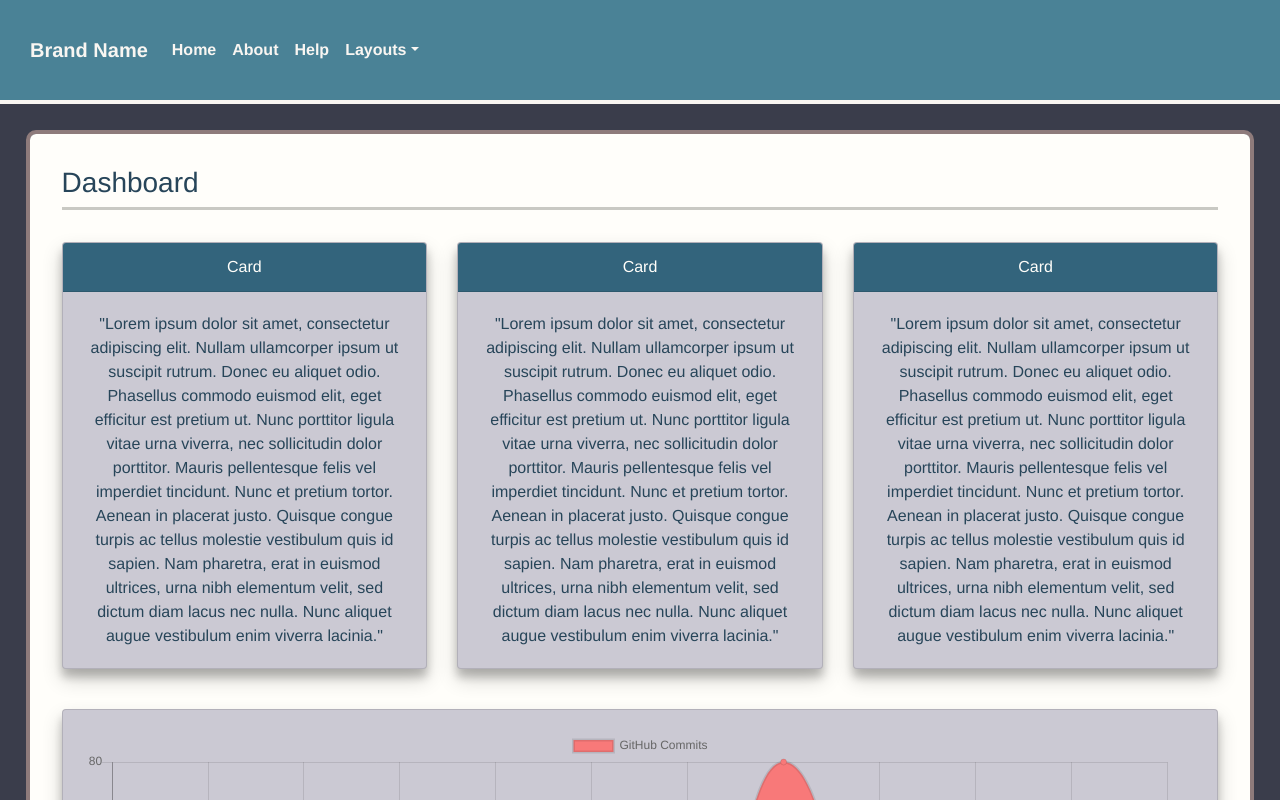
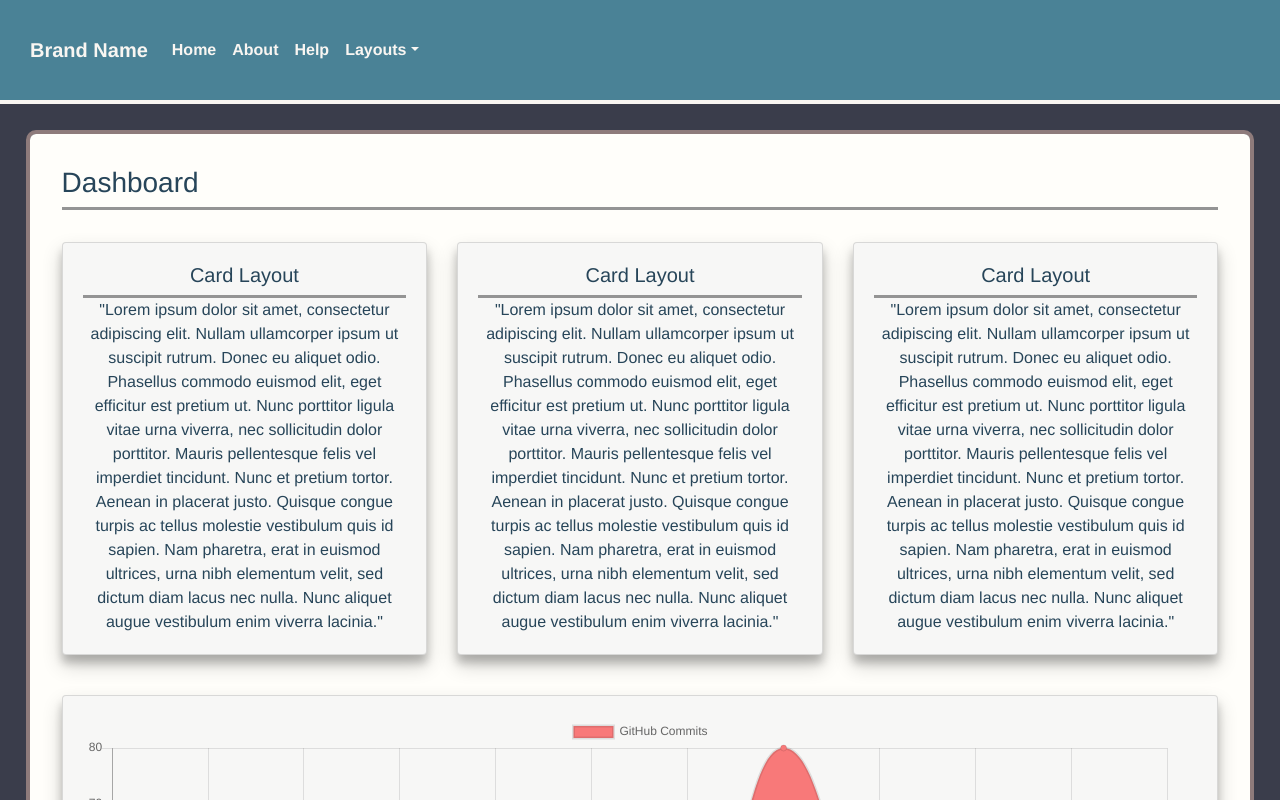
Before and after one commit to fguttridge/vuejs-practice, a Vue app: page /layouts/layout-three in a window 1280 px wide. Shown: the top 800 px of the page. Built offline with nearby package versions, Linux system fonts and the light colour scheme; the HTML template or start-up script is replaced by a standard one.

Commit message:
small update to forms and style rework

```diff
--- a/public/scss/_variables.scss
+++ b/public/scss/_variables.scss
@@ -17,7 +17,8 @@ $layoutTwo: (
   navbar: #232534,
   backgroundColor: #F7F7F6,
   hoverColor: rgb(170, 170, 170),
-  cardColor: rgb(201, 201, 195),
+  cardColor: rgb(221, 221, 221),
+  dividerColor: rgb(148, 148, 148),
   highlight: #DF583F,
   textBodyColor: black
 );
--- a/src/views/LayoutFour.vue
+++ b/src/views/LayoutFour.vue
@@ -6,7 +6,7 @@
             <b-container fluid class="fixed-padding-container">
             <b-card-group deck class="mb-2">
             <b-col cols="4">
-                <b-card class="text-center" header="Your Info">
+                <b-card class="text-center">
                     <b-row class="full-width">
                         <b-col cols="6">
                         <strong>Username </strong>
@@ -23,27 +23,36 @@
                             $1,234.00
                         </b-col>
                     </b-row>
+                    <b-row class="full-width">
+                        <b-col cols="6">
+                        <strong>Public Key </strong>
+                        </b-col>
+                        <b-col cols="6">
+                            ABXZ0019ASKZ
+                        </b-col>
+                    </b-row>
                 </b-card>
             </b-col>
             <b-col cols="8">
-                <b-card class="text-center" header="Transfer Form">
+                <b-card class="text-center">
                     <div class="form-left-align">
                     <b-form >
-                        <b-form-group id="exampleInputGroup1"
+                        <b-form-group id="send-to"
                                         label="Send To:"
-                                        label-for="exampleInput1"/>
-                        <b-form-input id="exampleInput1"
+                                        label-for="send-to"/>
+                        <b-form-input id="user-id"
                                         required
+                                        label-for="user-id"
                                         placeholder="Enter User ID"
                                         class="form-input"/>
-                        <b-form-group id="exampleInputGroup1"
+                        <b-form-group id="amount"
                                         label="Amount:"
-                                        label-for="exampleInput1"/>
+                                        label-for="amount"/>
                         <b-form-input id="exampleInput1"
                                         type="number"
                                         required
                                         placeholder="Enter Amount in $"
-                                        class="form-input"/>
+                                        class="form-input form-bottom"/>
                     <div class="divider-grey"/>
                     <b-button type="submit" variant="primary">Submit</b-button>
                     <b-button type="reset" variant="danger">Reset</b-button>
@@ -82,12 +91,13 @@ export default {
 .content-body {
   .card {
   margin-top: 2em !important;
-  background-color: map-get($layoutOne, cardColor);
-  box-shadow: 0 8px 8px 0 rgba(0, 0, 0, 0.2), 0 10px 20px 0 rgba(0, 0, 0, 0.19)
+  border: 1px solid map-get($layoutOne, cardColor);
+  background-color: map-get($layoutTwo, cardColor);
+  box-shadow: 6px 8px 8px 5px rgba(0, 0, 0, 0.2), 8px 10px 20px 0 rgba(0, 0, 0, 0.19)
   }
   .card-header {
-    background-color: map-get($layoutOne, highlight);
-    color: map-get($layoutOne, backgroundColor);
+    background-color: map-get($layoutTwo, highlight);
+    color: map-get($layoutTwo, backgroundColor);
   }
 }
 .full-width {
@@ -98,7 +108,7 @@ export default {
     margin-bottom: 2rem;
 }
 .divider-grey {
-  background-color: map-get($layoutTwo, cardColor);
+  background-color: map-get($layoutTwo, dividerColor);
   height: 3px;
   width: 100%;
   min-width:100%;
@@ -113,6 +123,9 @@ export default {
 .form-input {
     width: 50%;
 }
+.form-bottom {
+    margin-bottom: 1rem;
+}
 .fixed-padding-container {
     padding-left: 5rem;
     padding-right: 5rem;
--- a/src/views/LayoutOne.vue
+++ b/src/views/LayoutOne.vue
@@ -129,16 +129,16 @@ export default {
 .content-body {
   .card {
   margin-top: 2em !important;
-  background-color: map-get($layoutOne, cardColor);
+  background-color: map-get($layoutTwo, backgroundColor);
   box-shadow: 0 8px 8px 0 rgba(0, 0, 0, 0.2), 0 10px 20px 0 rgba(0, 0, 0, 0.19)
   }
   .card-header {
-    background-color: map-get($layoutOne, highlight);
+    background-color: map-get($layoutTwo, highlight);
     color: map-get($layoutOne, backgroundColor);
   }
 }
 .image-card {
-  color: map-get($layoutOne, backgroundColor) !important;
+  color: map-get($layoutTwo, backgroundColor) !important;
   width: 50%;
   max-width:20rem;
   img {
--- a/src/views/LayoutThree.vue
+++ b/src/views/LayoutThree.vue
@@ -4,13 +4,19 @@
         <h3 class="heading">Dashboard</h3>
         <div class="divider-grey"/>
         <b-card-group deck class="mb-2">
-          <b-card class="text-center" header="Card">
+          <b-card class="text-center">
+            <h5>Card Layout</h5>
+            <div class="divider-grey"/>
               "Lorem ipsum dolor sit amet, consectetur adipiscing elit. Nullam ullamcorper ipsum ut suscipit rutrum. Donec eu aliquet odio. Phasellus commodo euismod elit, eget efficitur est pretium ut. Nunc porttitor ligula vitae urna viverra, nec sollicitudin dolor porttitor. Mauris pellentesque felis vel imperdiet tincidunt. Nunc et pretium tortor. Aenean in placerat justo. Quisque congue turpis ac tellus molestie vestibulum quis id sapien. Nam pharetra, erat in euismod ultrices, urna nibh elementum velit, sed dictum diam lacus nec nulla. Nunc aliquet augue vestibulum enim viverra lacinia."
           </b-card>
-          <b-card class="text-center" header="Card">
+          <b-card class="text-center">
+            <h5>Card Layout</h5>
+            <div class="divider-grey"/>
             "Lorem ipsum dolor sit amet, consectetur adipiscing elit. Nullam ullamcorper ipsum ut suscipit rutrum. Donec eu aliquet odio. Phasellus commodo euismod elit, eget efficitur est pretium ut. Nunc porttitor ligula vitae urna viverra, nec sollicitudin dolor porttitor. Mauris pellentesque felis vel imperdiet tincidunt. Nunc et pretium tortor. Aenean in placerat justo. Quisque congue turpis ac tellus molestie vestibulum quis id sapien. Nam pharetra, erat in euismod ultrices, urna nibh elementum velit, sed dictum diam lacus nec nulla. Nunc aliquet augue vestibulum enim viverra lacinia."
           </b-card>
-          <b-card class="text-center" header="Card">
+          <b-card class="text-center">
+            <h5>Card Layout</h5>
+            <div class="divider-grey"/>
             "Lorem ipsum dolor sit amet, consectetur adipiscing elit. Nullam ullamcorper ipsum ut suscipit rutrum. Donec eu aliquet odio. Phasellus commodo euismod elit, eget efficitur est pretium ut. Nunc porttitor ligula vitae urna viverra, nec sollicitudin dolor porttitor. Mauris pellentesque felis vel imperdiet tincidunt. Nunc et pretium tortor. Aenean in placerat justo. Quisque congue turpis ac tellus molestie vestibulum quis id sapien. Nam pharetra, erat in euismod ultrices, urna nibh elementum velit, sed dictum diam lacus nec nulla. Nunc aliquet augue vestibulum enim viverra lacinia."
           </b-card>
           </b-card-group>
@@ -49,16 +55,16 @@ export default {
 .content-body {
   .card {
   margin-top: 2em !important;
-  background-color: map-get($layoutOne, cardColor);
+  background-color: map-get($layoutTwo, backgroundColor);
   box-shadow: 0 8px 8px 0 rgba(0, 0, 0, 0.2), 0 10px 20px 0 rgba(0, 0, 0, 0.19)
   }
   .card-header {
-    background-color: map-get($layoutOne, highlight);
-    color: map-get($layoutOne, backgroundColor);
+    background-color: map-get($layoutTwo, highlight);
+    color: map-get($layoutTwo, backgroundColor);
   }
 }
 .divider-grey {
-  background-color: map-get($layoutTwo, cardColor);
+  background-color: map-get($layoutTwo, dividerColor);
   height: 3px;
   width: 100%;
   min-width:100%;
--- a/src/views/LayoutTwo.vue
+++ b/src/views/LayoutTwo.vue
@@ -143,7 +143,7 @@ div.this.container {
     fill: map-get($layoutTwo, backgroundColor);
 }
 .divider-grey {
-  background-color: map-get($layoutTwo, cardColor);
+  background-color: map-get($layoutTwo, dividerColor);
   height: 3px;
   width: 85%;
   min-width:85%;
```
Also changed, not shown: 1 other file (tests, documents, lock files or other folders).
